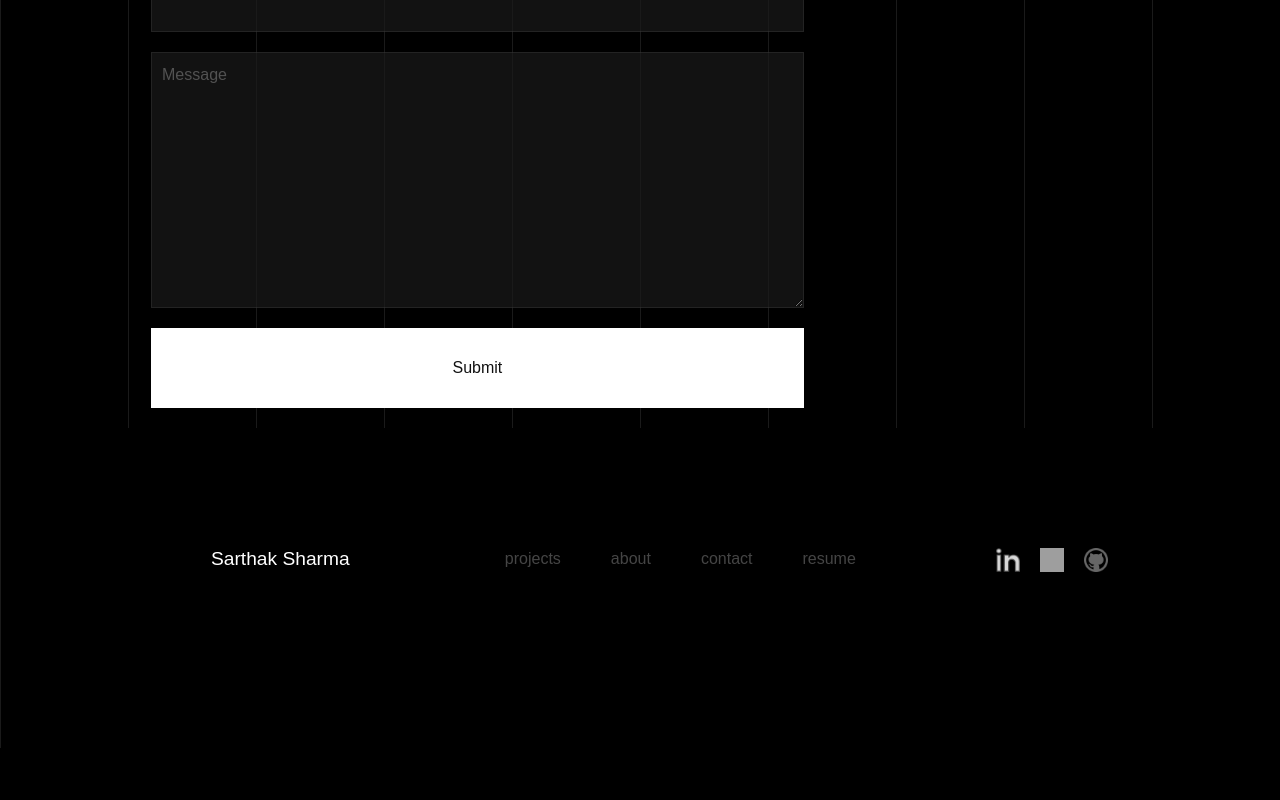
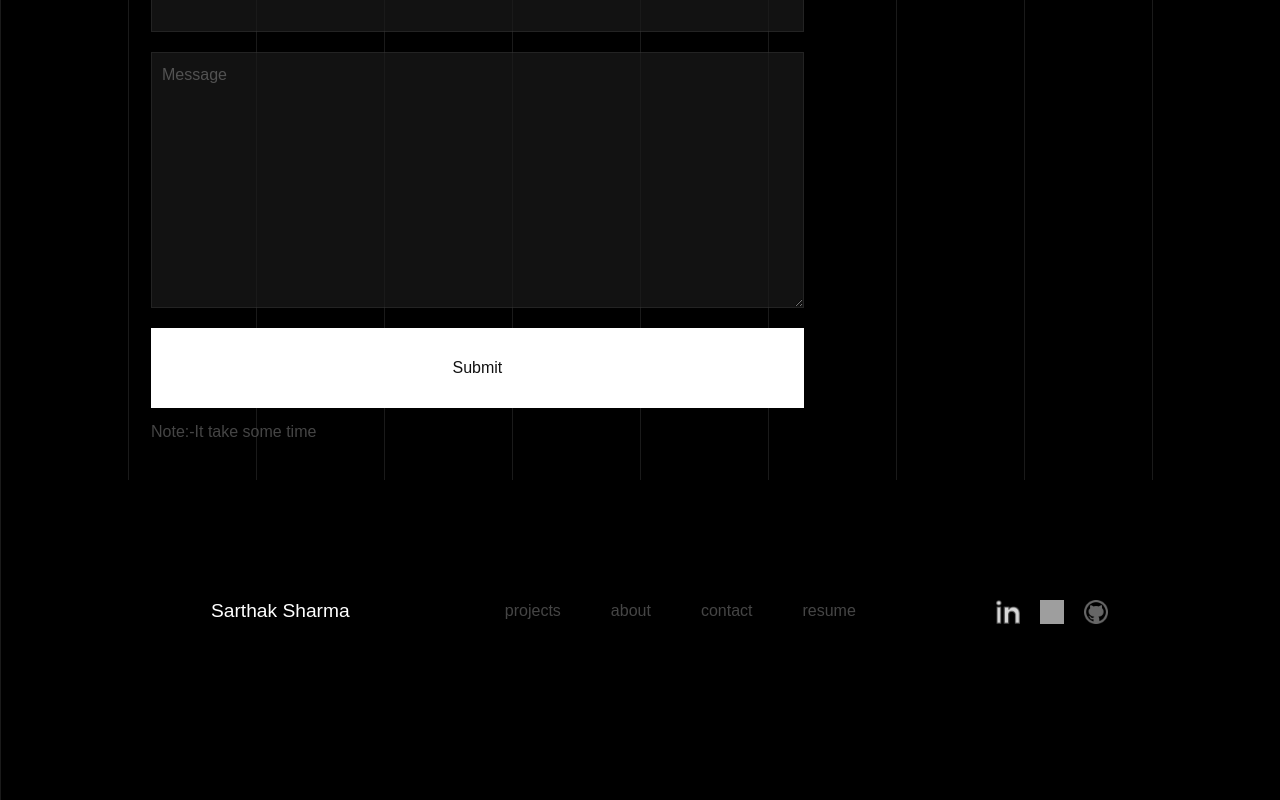
Before and after one commit to sarthaksharma52/Sarthak-Portfolio, a React (Vite) app in the folder client/: page /Contact in a window 1280 px wide. Shown: the part 944-1744 px from the top of the page. Before the commit the page ends 1692 px from the top, so only its background shows below. Built offline with nearby package versions, Linux system fonts and the light colour scheme; grey boxes are pictures that could not be loaded.

Commit message:
some changes in contact form component

```diff
--- a/client/components/ContactForm.jsx
+++ b/client/components/ContactForm.jsx
@@ -69,6 +69,7 @@ const ContactForm = () => {
           {loading ? 'Sending...' : 'Submit'}
         </button>
         {error && <p className="error">{error}</p>}
+        <p className='note'>Note:-It take some time</p>
       </form>
     </div>
   );
--- a/client/src/index.css
+++ b/client/src/index.css
@@ -552,6 +552,10 @@ body {
 .contact {
     height: 100vh;
 }
+.note{
+    color: #454545;
+    margin-top: 12px;
+}
 
 /* about1 section */
 .about {
```
